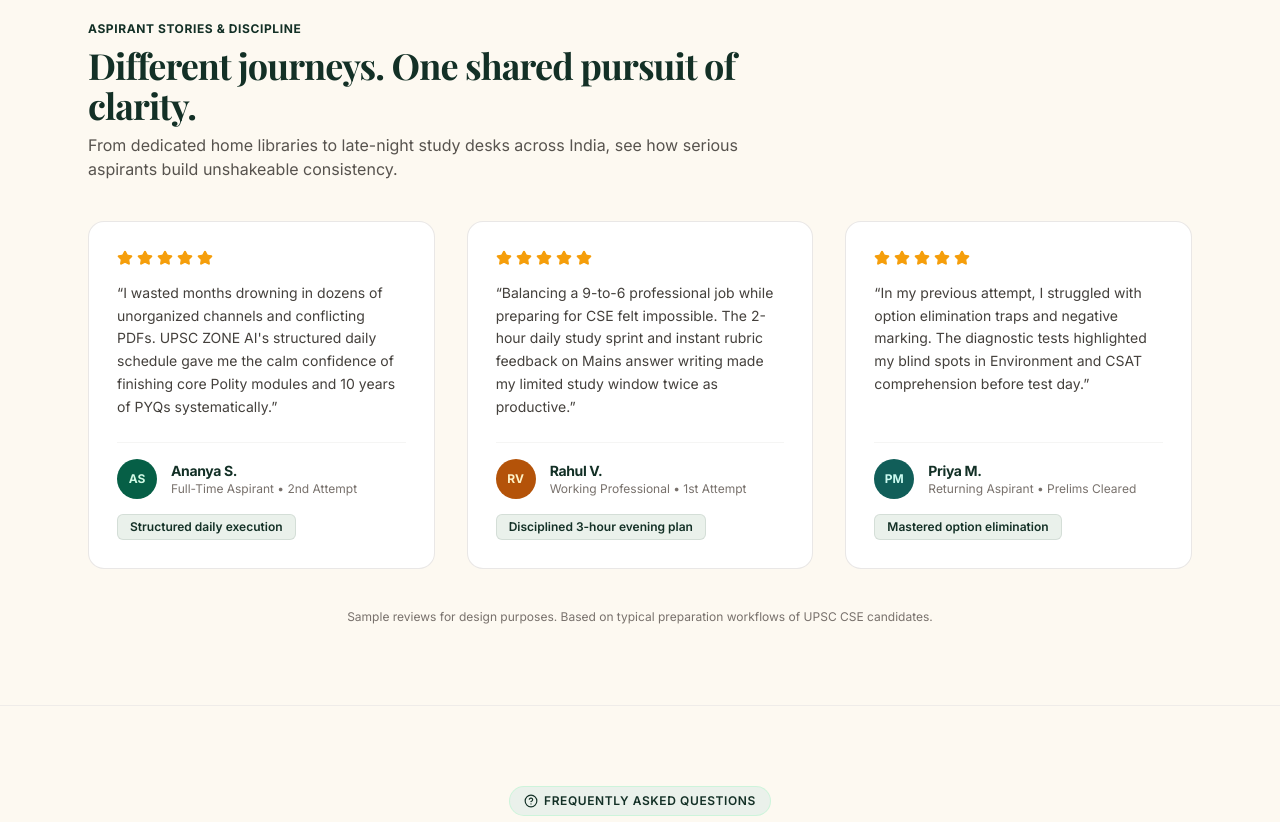
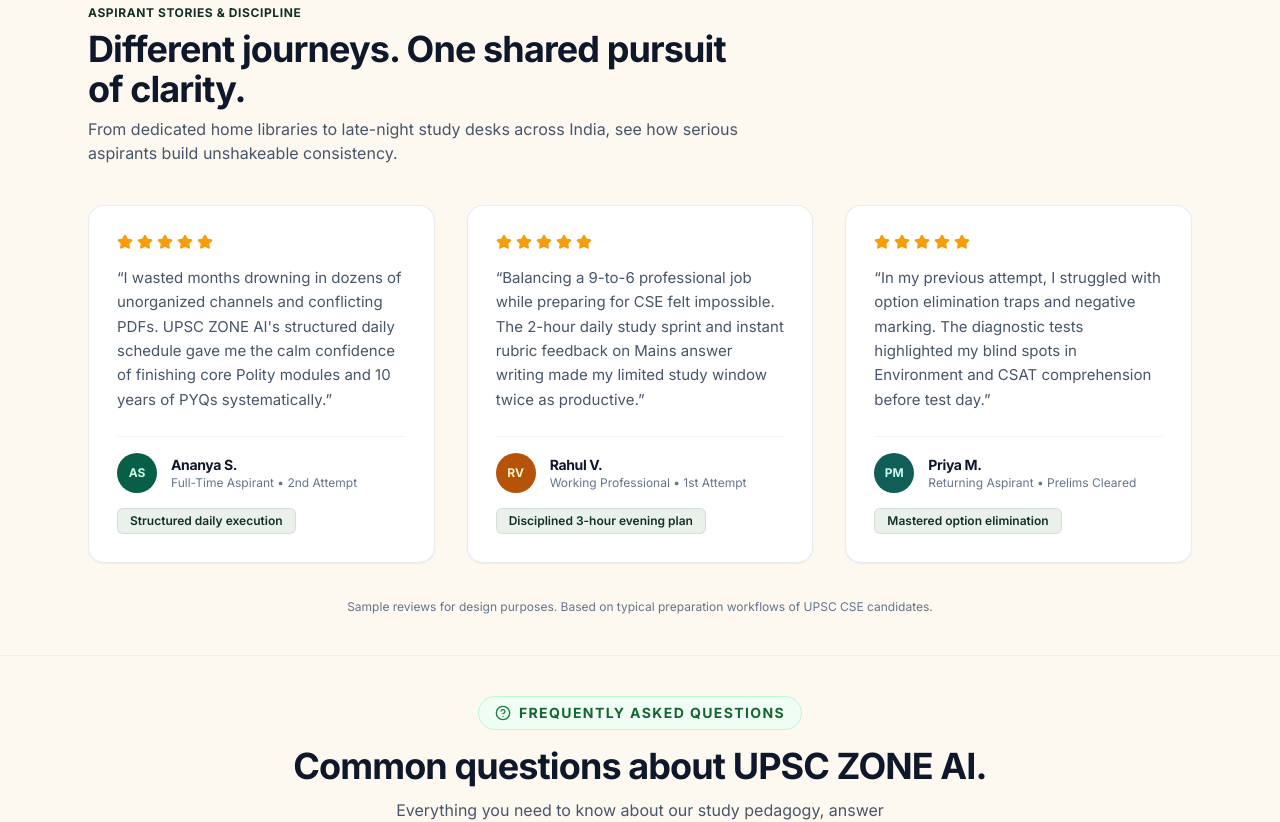
Before and after one commit to Farhaan-Coder/UPSC_WEBPAGE_UPDATED, a React (Vite) app: page / in a window 1280 px wide. Shown: the part 7700-8522 px from the top of the page. Built offline with nearby package versions, Linux system fonts and the light colour scheme; a web font is replaced by a local one.

Commit message:
feat: tighten spacing between Testimonials and FAQ, enhance FAQ pill badge, modernize FAQ heading to bold sans-serif, and humanize review card typography and hover lift

```diff
--- a/src/components/FaqSection.jsx
+++ b/src/components/FaqSection.jsx
@@ -32,19 +32,19 @@ export default function FaqSection() {
   };
 
   return (
-    <section className="py-20 bg-[#FDF9F1] border-b border-stone-200/60" id="faq">
+    <section className="pt-8 md:pt-10 pb-16 md:pb-20 bg-[#FDF9F1] border-b border-stone-200/60 font-sans" id="faq">
       <div className="max-w-4xl mx-auto px-4 sm:px-6">
 
         {/* Section Header */}
-        <div className="text-center mb-12">
-          <div className="inline-flex items-center gap-1.5 bg-[#EAF1EB] text-[#133026] text-xs font-semibold px-3.5 py-1.5 rounded-full border border-green-200/60 mb-3 uppercase tracking-wider font-sans">
-            <HelpCircle className="w-3.5 h-3.5" />
+        <div className="text-center mb-10 sm:mb-12">
+          <div className="inline-flex items-center gap-2 px-4 py-1.5 rounded-full bg-green-50 border border-green-200 text-sm font-bold uppercase tracking-widest text-green-800 mb-4 font-sans shadow-2xs">
+            <HelpCircle className="w-4 h-4 text-green-700" />
             <span>FREQUENTLY ASKED QUESTIONS</span>
           </div>
-          <h2 className="text-3xl sm:text-4xl font-serif font-bold text-[#133026] tracking-tight leading-tight mb-3">
+          <h2 className="font-sans text-3xl md:text-4xl font-extrabold text-slate-900 tracking-tight leading-tight mb-3">
             Common questions about UPSC ZONE AI.
           </h2>
-          <p className="text-sm sm:text-base text-stone-600 max-w-xl mx-auto">
+          <p className="text-[15px] sm:text-base text-slate-600 max-w-xl mx-auto leading-relaxed font-normal">
             Everything you need to know about our study pedagogy, answer evaluations, and daily preparation workflows.
           </p>
         </div>
--- a/src/components/Testimonials.jsx
+++ b/src/components/Testimonials.jsx
@@ -33,18 +33,18 @@ const testimonialsData = [
 
 export default function Testimonials() {
   return (
-    <section className="py-12 md:py-16 lg:py-20 bg-[#FDF9F1] border-b border-stone-200/60 scroll-mt-20" id="testimonials">
+    <section className="pt-12 md:pt-16 pb-8 md:pb-10 bg-[#FDF9F1] border-b border-stone-200/60 scroll-mt-20 font-sans" id="testimonials">
       <div className="max-w-6xl mx-auto px-4 sm:px-6">
 
         {/* Section Header */}
         <div className="mb-8 sm:mb-9 max-w-2xl">
-          <span className="text-xs font-bold text-[#133026] tracking-wider block mb-2 uppercase">
+          <span className="text-xs font-bold text-[#133026] tracking-wider block mb-2 uppercase font-sans">
             ASPIRANT STORIES & DISCIPLINE
           </span>
-          <h2 className="text-3xl sm:text-4xl font-serif font-bold text-[#133026] tracking-tight leading-tight mb-2">
+          <h2 className="text-3xl sm:text-4xl font-sans font-bold text-slate-900 tracking-tight leading-tight mb-2">
             Different journeys. One shared pursuit of clarity.
           </h2>
-          <p className="text-sm sm:text-base text-stone-600 font-normal">
+          <p className="text-sm sm:text-base text-slate-600 font-normal">
             From dedicated home libraries to late-night study desks across India, see how serious aspirants build unshakeable consistency.
           </p>
         </div>
@@ -54,7 +54,7 @@ export default function Testimonials() {
           {testimonialsData.map((item) => (
             <div
               key={item.id}
-              className="min-w-[280px] sm:min-w-[320px] md:min-w-0 snap-center bg-white border border-stone-200/90 rounded-2xl p-6 sm:p-7 flex flex-col justify-between shadow-xs transition-all duration-300 hover:-translate-y-1.5 hover:shadow-xl hover:border-stone-300 cursor-default group"
+              className="min-w-[280px] sm:min-w-[320px] md:min-w-0 snap-center bg-white border border-slate-200/80 rounded-2xl p-6 sm:p-7 flex flex-col justify-between shadow-sm transition-all duration-300 hover:-translate-y-1 hover:shadow-lg hover:border-slate-300 cursor-default group"
             >
               <div>
                 {/* 5 Stars Rating */}
@@ -64,20 +64,20 @@ export default function Testimonials() {
                   ))}
                 </div>
 
-                <p className="text-sm text-stone-700 leading-relaxed mb-6 font-normal">
+                <p className="font-sans text-[15px] text-slate-600 leading-relaxed mb-6 font-normal">
                   {item.quote}
                 </p>
               </div>
 
               <div>
-                <div className="pt-4 border-t border-stone-100 flex items-center gap-3.5 mb-3.5">
+                <div className="pt-4 border-t border-slate-100 flex items-center gap-3.5 mb-3.5">
                   {/* Clean Initials Avatar Circle (No internet stock photos) */}
                   <div className={`w-10 h-10 rounded-full flex items-center justify-center font-bold text-xs shadow-xs shrink-0 ${item.bg}`}>
                     {item.initial}
                   </div>
                   <div>
-                    <div className="text-sm font-sans font-bold text-[#133026] tracking-tight">{item.name}</div>
-                    <div className="text-xs text-stone-500 font-normal">{item.role}</div>
+                    <div className="text-sm font-sans font-bold text-slate-900 tracking-tight">{item.name}</div>
+                    <div className="text-xs text-slate-500 font-normal">{item.role}</div>
                   </div>
                 </div>
 
@@ -90,7 +90,7 @@ export default function Testimonials() {
         </div>
 
         {/* Required Sample Reviews Caption */}
-        <p className="text-center text-xs text-stone-500 mt-6 font-normal">
+        <p className="text-center text-xs text-slate-500 mt-5 font-normal">
           Sample reviews for design purposes. Based on typical preparation workflows of UPSC CSE candidates.
         </p>
 
```
